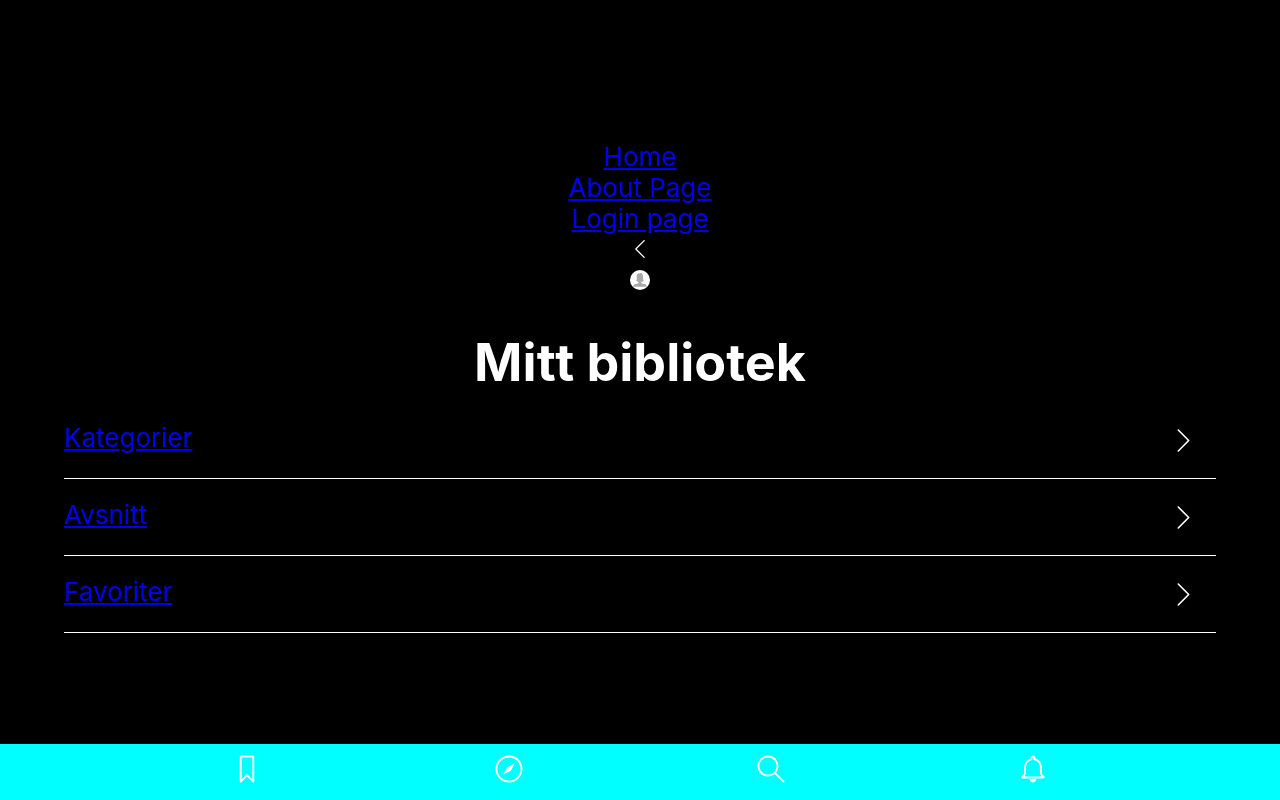
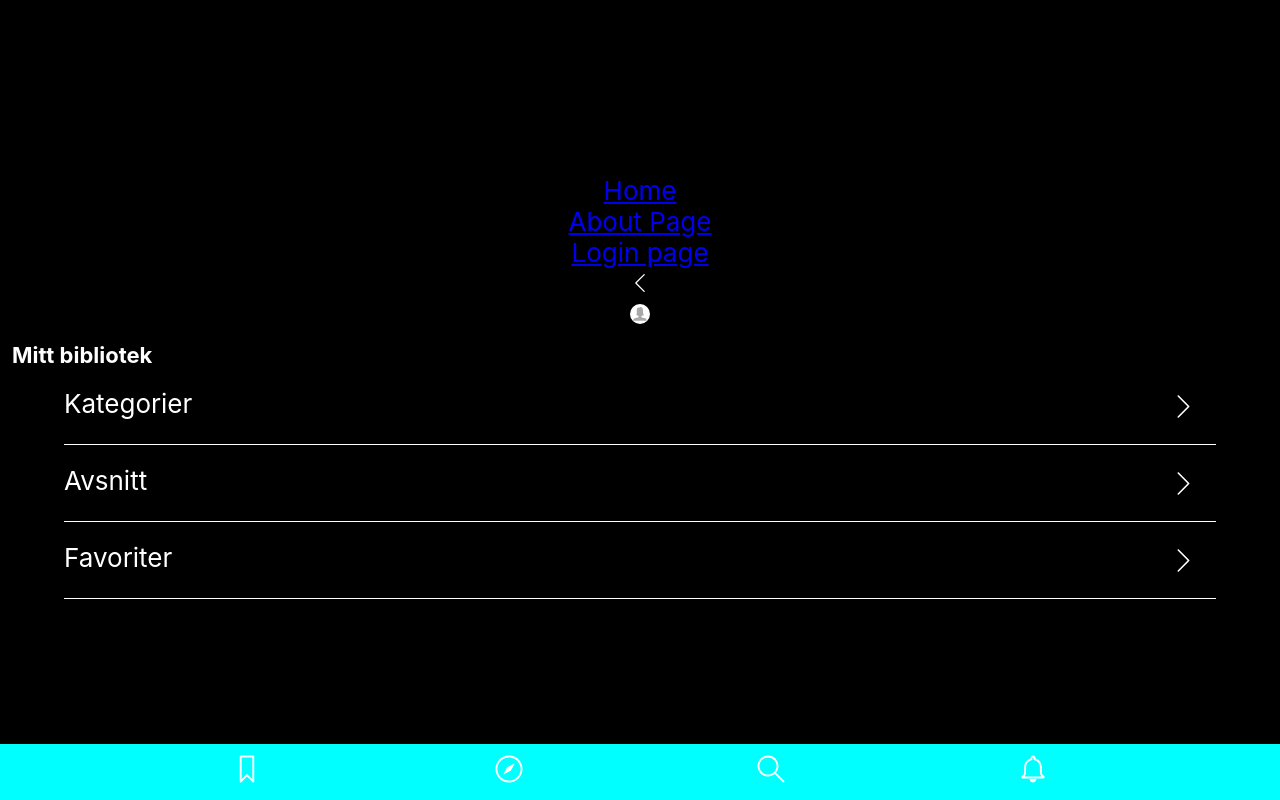
Before and after one commit to erikarvidsson/KA-project2, a React (Create React App) app: page /Library in a window 1280 px wide. Built offline with nearby package versions, Linux system fonts and the light colour scheme.

Commit message:
Fix link styling

```diff
--- a/src/components/NavigationButton/index.js
+++ b/src/components/NavigationButton/index.js
@@ -12,6 +12,7 @@ const Div = styled.div`
     justify-content: flex-start;
     align-items: center;
     line-height: 20px;
+    text-decoration: none;
   }
 
   li {
@@ -22,6 +23,8 @@ const Div = styled.div`
     /* height: 30px; */
 
     justify-content: space-between;
+    list-style: none;
+    /* text-decoration: none; */
   }
 
   img {
--- a/src/view/library.js
+++ b/src/view/library.js
@@ -4,12 +4,21 @@ import { Route, Switch, Link } from "react-router-dom";
 import Layout from '../components/Layout';
 import ProfileIcon from '../components/ProfileIcon';
 import NavigationButton from '../components/NavigationButton';
+import { Header, P } from '../components/typo';
 
 
 const BackIcon = styled.img `
     height: 20px;
     width: 20px;
 `
+const StyledLink = styled(Link)`
+    text-decoration: none;
+    color: white;
+
+    &:focus, &:hover, &:visited, &:link, &:active {
+        text-decoration: none;
+    }
+`;
 
 const Library = (props) => {
     return(
@@ -17,10 +26,11 @@ const Library = (props) => {
             <Layout>
                 <BackIcon src='assets/icons/left-arrow.svg' onClick={() => props.history.goBack(props)}/>
                 <ProfileIcon />
-                <h1>Mitt bibliotek</h1>
-                <Link to='/Categories'><NavigationButton goTo='Kategorier' img='assets/icons/right-arrow.svg'/></Link>
-                <Link to='/Episodes'><NavigationButton goTo='Avsnitt' img='assets/icons/right-arrow.svg'/></Link>
-                <Link to='/Favorites'><NavigationButton goTo='Favoriter' img='assets/icons/right-arrow.svg'/></Link>
+                {/* top sätter margin-top värdet */}
+                <Header text='Mitt bibliotek' top='12px'/>
+                <StyledLink to='/Categories'><NavigationButton goTo='Kategorier' img='assets/icons/right-arrow.svg'/></StyledLink>
+                <StyledLink to='/Episodes'><NavigationButton goTo='Avsnitt' img='assets/icons/right-arrow.svg'/></StyledLink>
+                <StyledLink to='/Favorites'><NavigationButton goTo='Favoriter' img='assets/icons/right-arrow.svg'/></StyledLink>
             </Layout>
         </div>
     )
```
